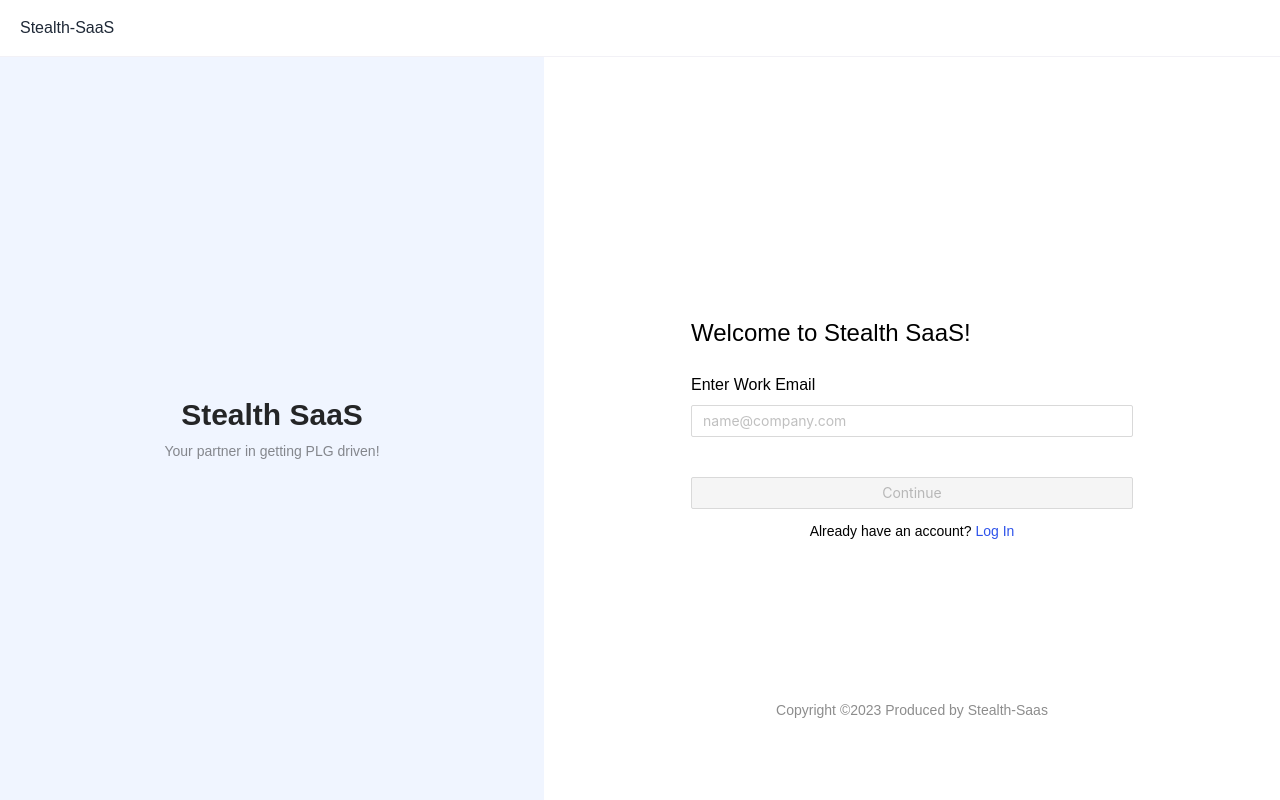
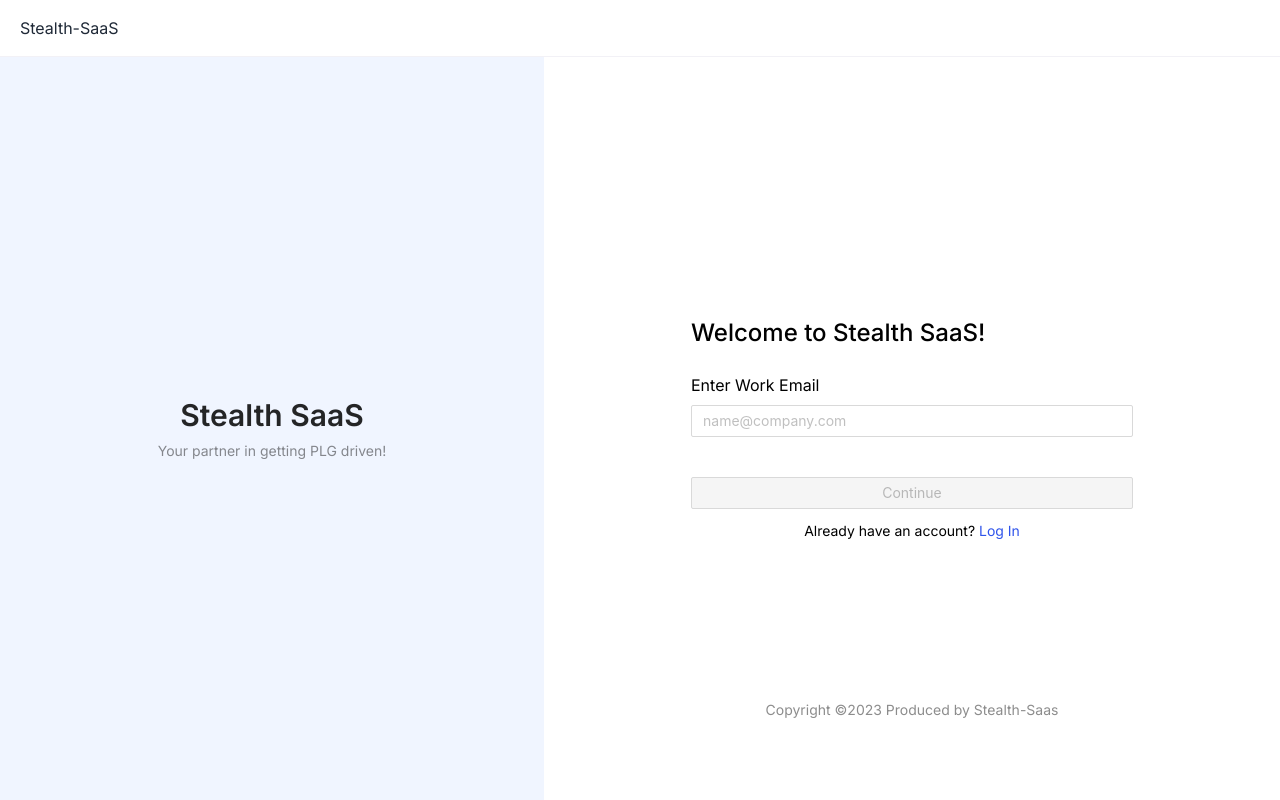
Before and after one commit to akshay-copods/demo-host-mfe, a React app: page / in a window 1280 px wide. Built offline with nearby package versions, Linux system fonts and the light colour scheme.

Commit message:
update font

```diff
--- a/src/index.scss
+++ b/src/index.scss
@@ -1,7 +1,7 @@
 @tailwind base;
 @tailwind components;
 @tailwind utilities;
-
+@import url('https://fonts.googleapis.com/css2?family=Inter:wght@100;200;300;400;500;600;700;800;900&display=swap');
 body {
-  font-family: Arial, Helvetica, sans-serif;
+  font-family: 'Inter', sans-serif;
 }
```
